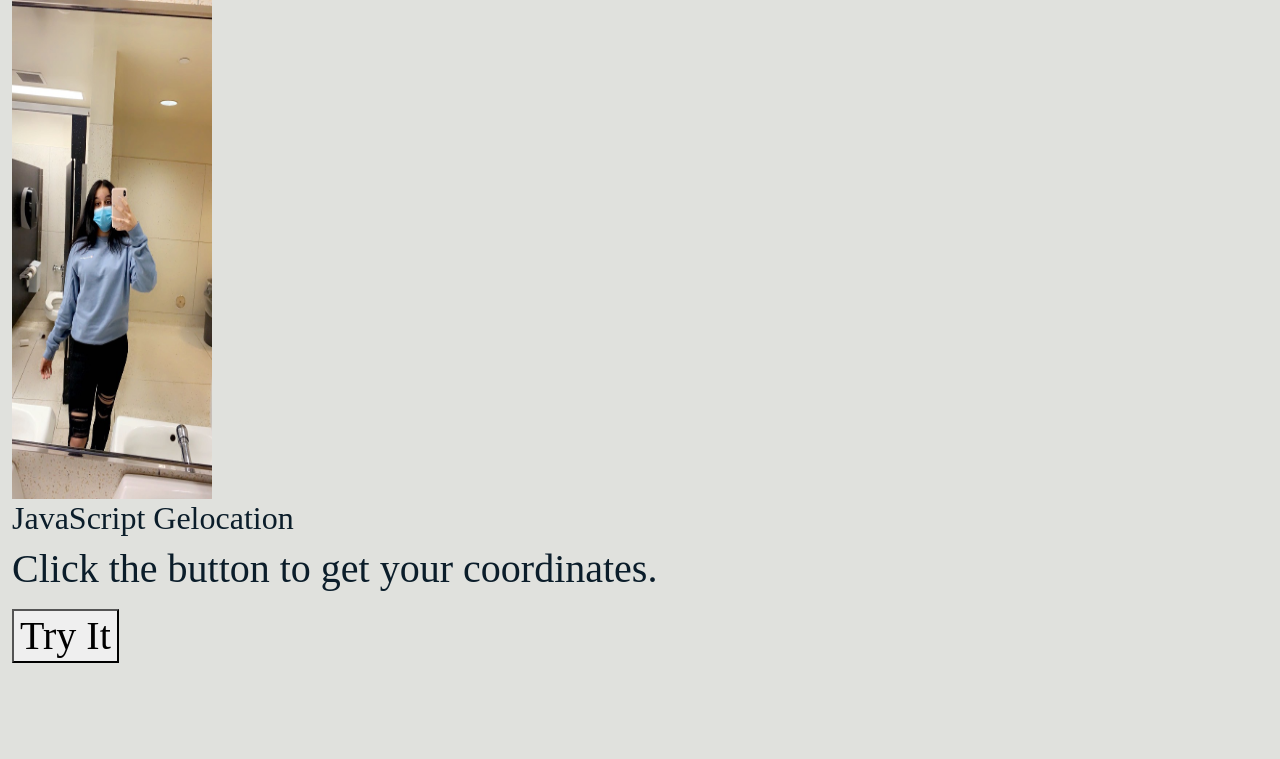
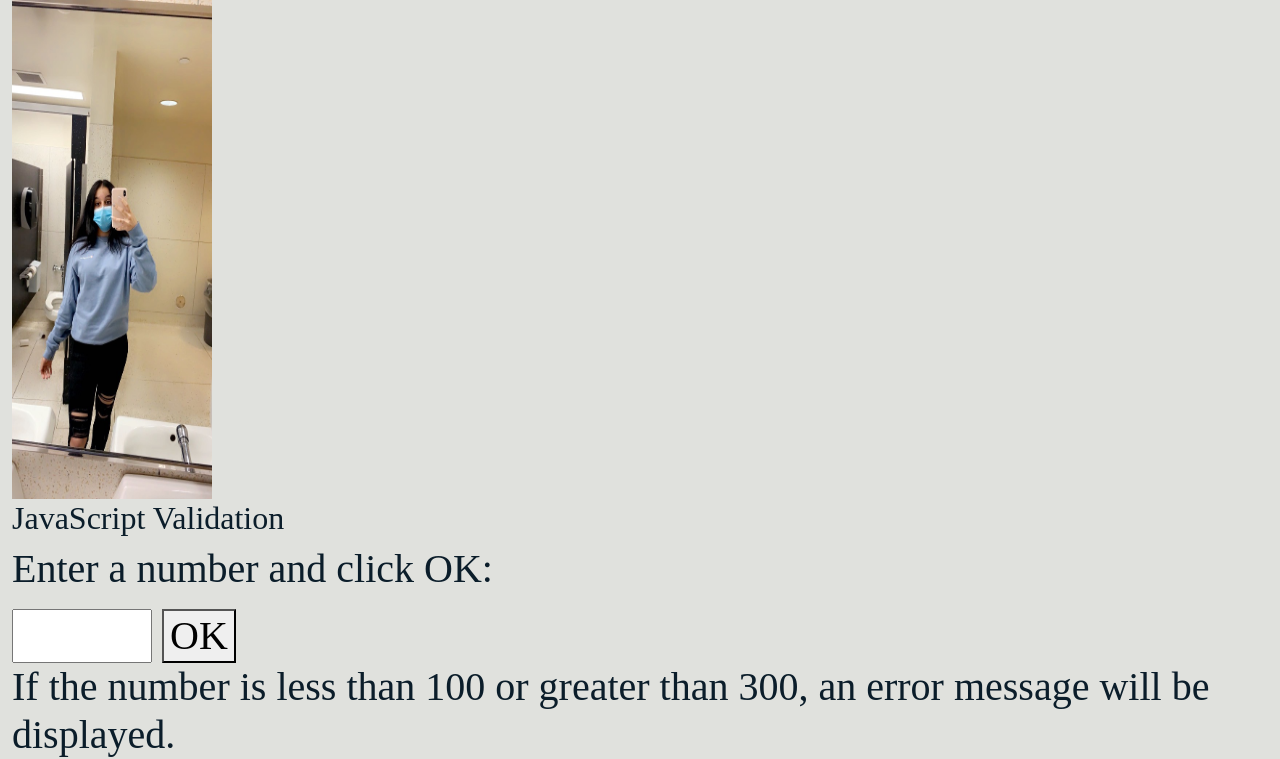
Before and after one commit to sanvi1855544/p3-avatar, a Flask app: page /Kashish/ in a window 1280 px wide. Shown: the part 433-1192 px from the top of the page. Before the commit the page ends 1096 px from the top, so only its background shows below. Run offline with Flask 2, Linux system fonts and the light colour scheme; some libraries are stand-ins or nearby versions.

Commit message:
fixed kashish api

```diff
--- a/templates/Kashish.html
+++ b/templates/Kashish.html
@@ -34,30 +34,31 @@
                     }
                 }
             </script>
+            <body>
 
-            <h2>JavaScript Gelocation</h2>
+            <h2>JavaScript Validation</h2>
 
-            <p>Click the button to get your coordinates.</p>
+            <p>Enter a number and click OK:</p>
 
-            <button onclick="getLocation()">Try It</button>
+            <input id="id1" type="number" min="100" max="300" required>
+            <button onclick="myFunction()">OK</button>
+
+            <p>If the number is less than 100 or greater than 300, an error message will be displayed.</p>
 
             <p id="demo"></p>
 
             <script>
-                const x = document.getElementById("demo");
-
-                function getLocation() {
-                    try {
-                        navigator.geolocation.getCurrentPosition(showPosition);
-                    } catch {
-                        x.innerHTML = err;
+                function myFunction() {
+                    const inpObj = document.getElementById("id1");
+                    if (!inpObj.checkValidity()) {
+                        document.getElementById("demo").innerHTML = inpObj.validationMessage;
+                    } else {
+                        document.getElementById("demo").innerHTML = "Input OK";
                     }
                 }
+            </script>
 
-                function showPosition(position) {
-                    x.innerHTML = "Latitude: " + position.coords.latitude +
-                        "<br>Longitude: " + position.coords.longitude;
-                }
+            </body>
             </script>
     </h1>
 
```
